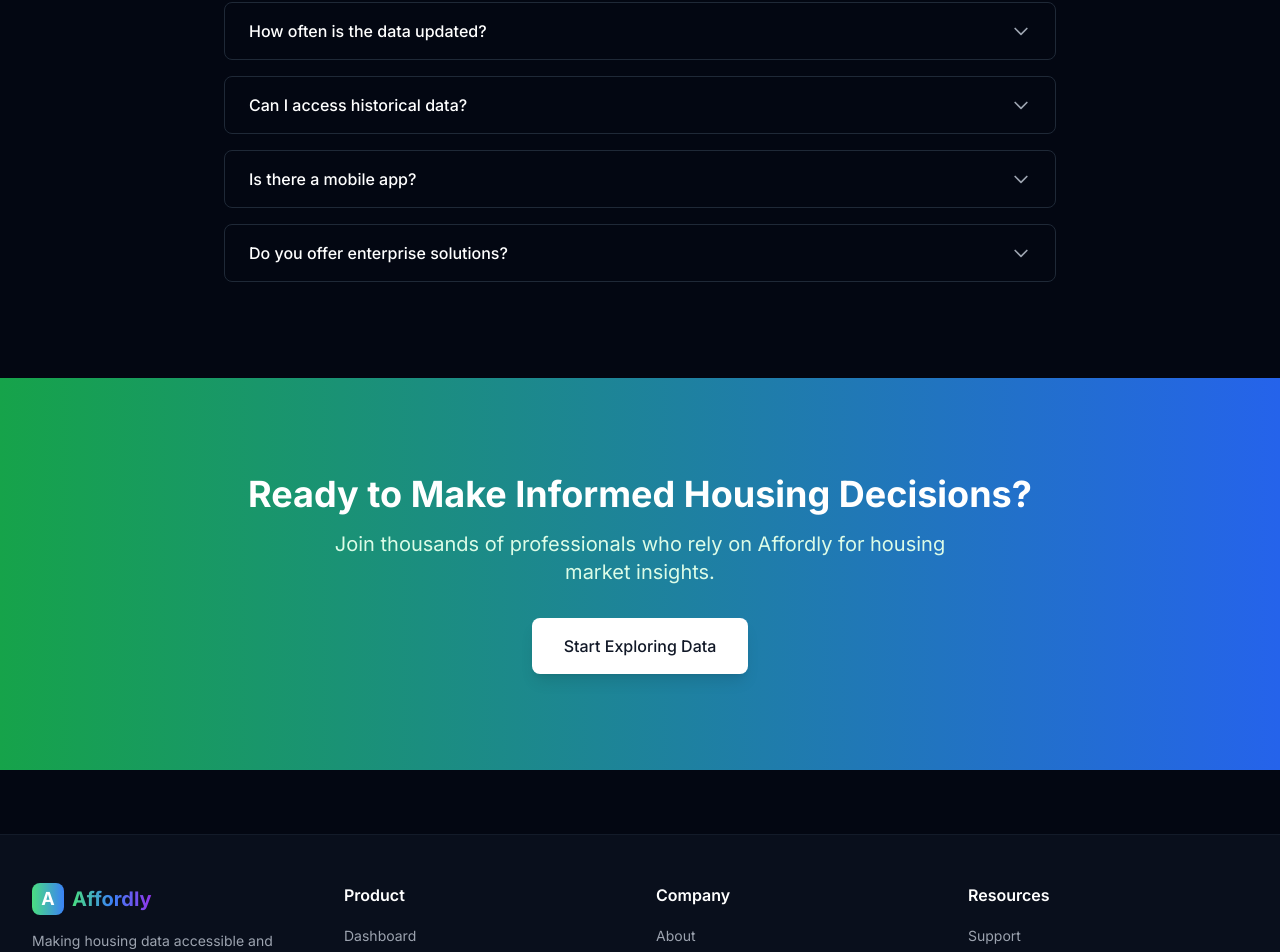
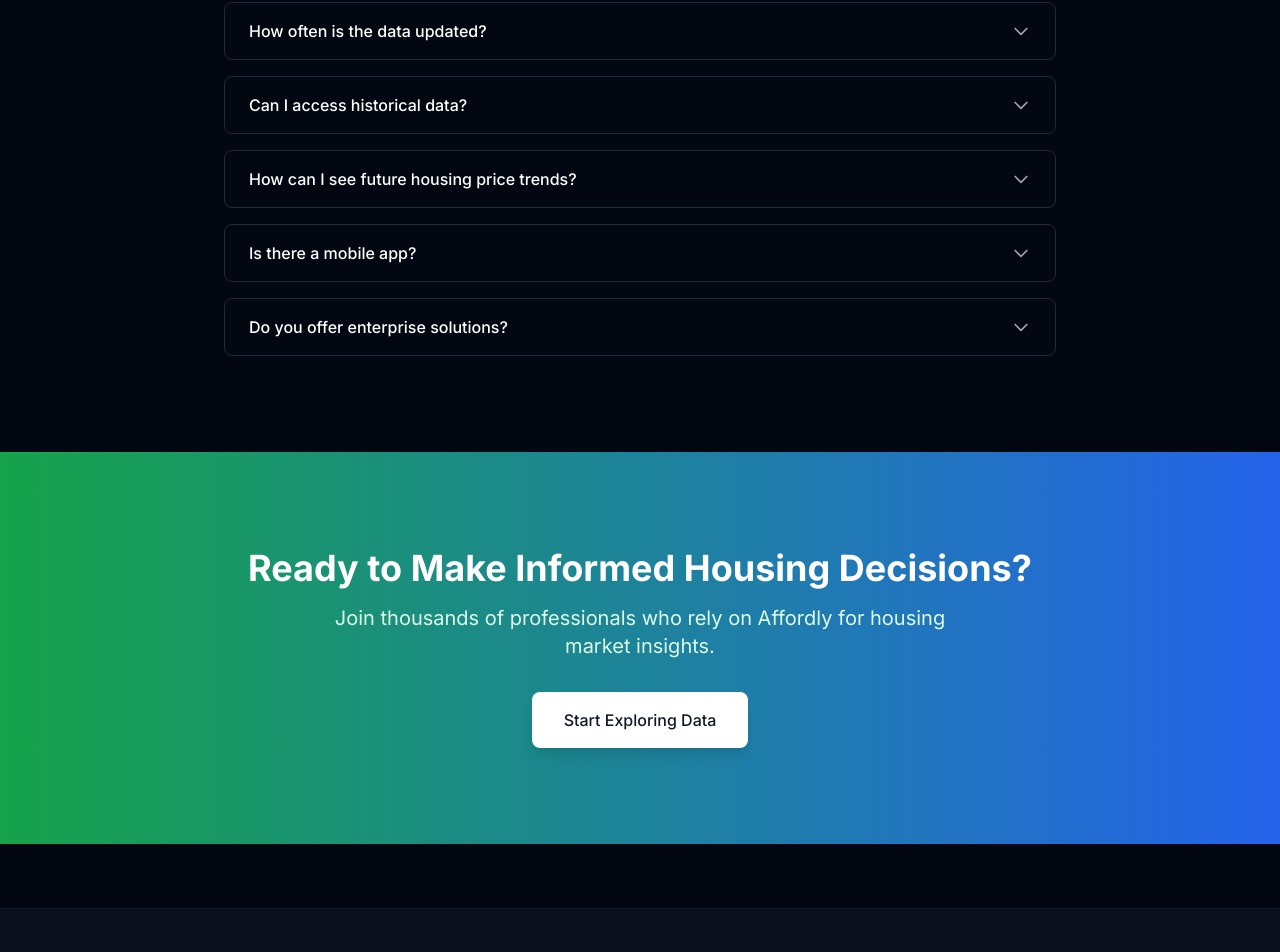
Before and after one commit to rayanrehman4/Derc-VTHax2025, a Next.js app: page / in a window 1280 px wide. Shown: the part 2810-3762 px from the top of the page. Built offline with nearby package versions, Linux system fonts and the light colour scheme.

Commit message:
Add FAQ about Future Trends with Route to Forecasting Page

```diff
--- a/pages/index.js
+++ b/pages/index.js
@@ -68,6 +68,10 @@ const faqs = [
   {
     question: "Can I access historical data?",
     answer: "Yes! Our platform includes 10+ years of historical affordability data, allowing you to track long-term trends and market cycles."
+  },
+  {
+    question: "How can I see future housing price trends?",
+    answer: "Our forecasting tool provides predicted median home prices for the next 3 years across different metro areas. You can compare multiple regions and see which markets are expected to become more or less affordable over time."
   },
   {
     question: "Is there a mobile app?",
```
